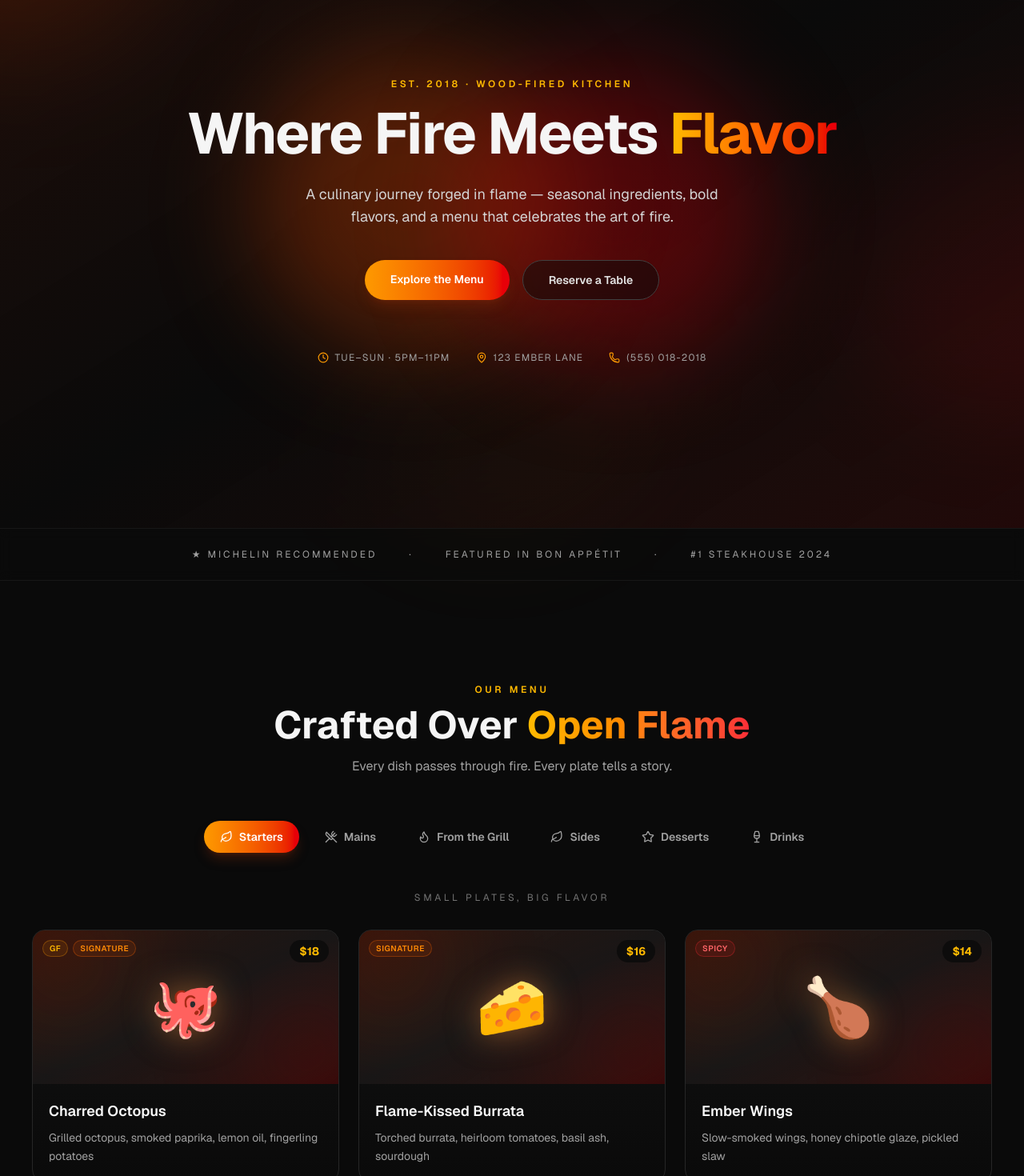
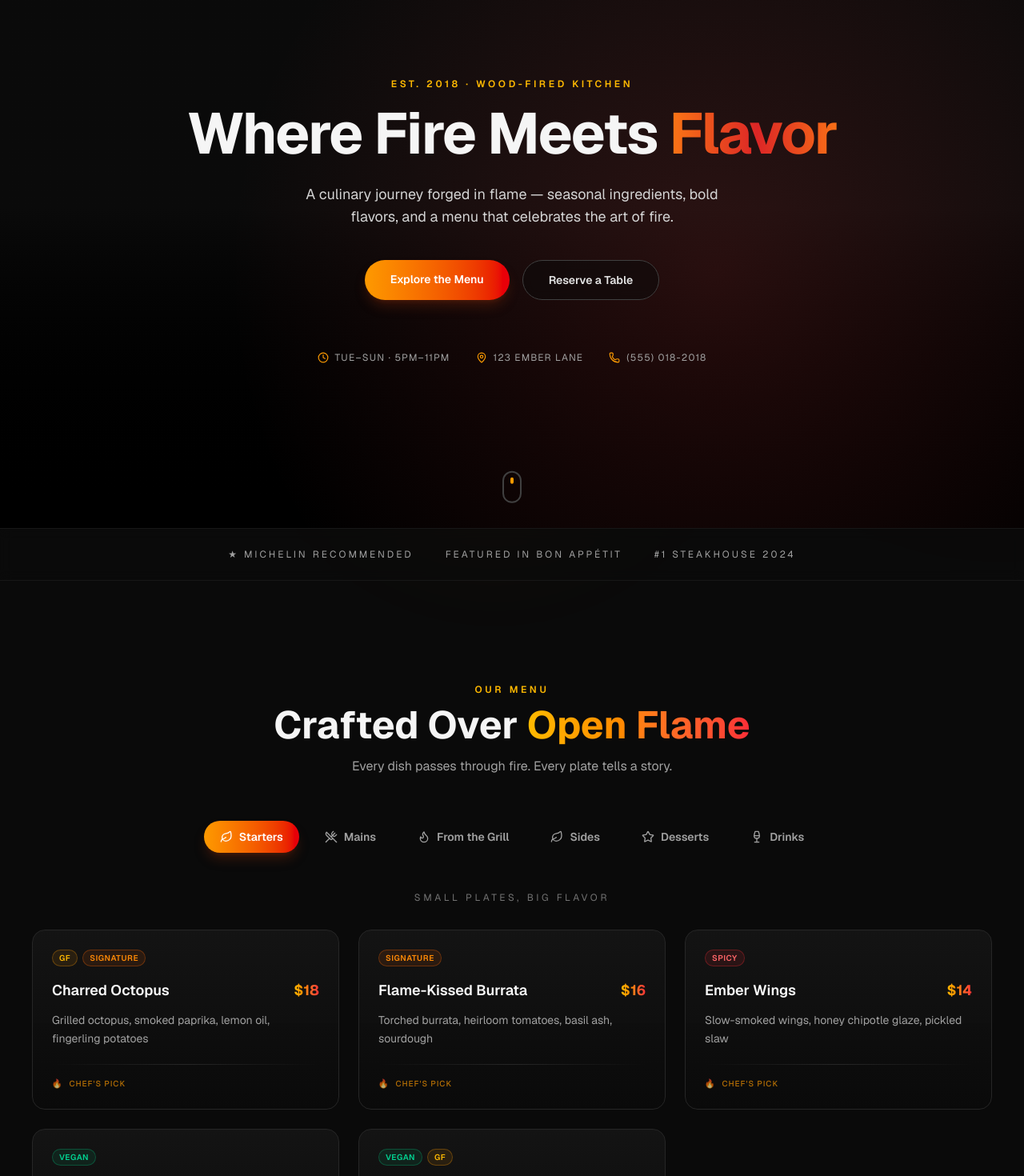
Before and after one commit to mytech134/fork-and-flame, a Next.js app: page / in a window 1280 px wide. Shown: the part 140-1610 px from the top of the page at 80% size. Built offline with nearby package versions, Linux system fonts and the light colour scheme.

Commit message:
restore animations, remove images

```diff
--- a/app/page.tsx
+++ b/app/page.tsx
@@ -1,6 +1,5 @@
 "use client";
 
-import Image from "next/image";
 import {
   motion,
   AnimatePresence,
@@ -28,7 +27,6 @@ interface MenuItem {
   name: string;
   description: string;
   price: string;
-  emoji: string;
   badges?: Badge[];
 }
 
@@ -50,35 +48,30 @@ const menuData: MenuCategory[] = [
         description:
           "Grilled octopus, smoked paprika, lemon oil, fingerling potatoes",
         price: "$18",
-        emoji: "🐙",
         badges: ["GF", "Signature"],
       },
       {
         name: "Flame-Kissed Burrata",
         description: "Torched burrata, heirloom tomatoes, basil ash, sourdough",
         price: "$16",
-        emoji: "🧀",
         badges: ["Signature"],
       },
       {
         name: "Ember Wings",
         description: "Slow-smoked wings, honey chipotle glaze, pickled slaw",
         price: "$14",
-        emoji: "🍗",
         badges: ["Spicy"],
       },
       {
         name: "Truffle Arancini",
         description: "Crispy risotto spheres, black truffle, parmesan cream",
         price: "$15",
-        emoji: "🍚",
         badges: ["Vegan"],
       },
       {
         name: "Smoked Beet Tartare",
         description: "Wood-roasted beets, capers, mustard seed, rye crisp",
         price: "$13",
-        emoji: "🥗",
         badges: ["Vegan", "GF"],
       },
     ],
@@ -93,42 +86,36 @@ const menuData: MenuCategory[] = [
         description:
           "45-day dry-aged ribeye, bone marrow butter, charred shallot",
         price: "$52",
-        emoji: "🥩",
         badges: ["Signature", "GF"],
       },
       {
         name: "Wood-Fired Salmon",
         description: "Cedar plank salmon, citrus glaze, charred fennel",
         price: "$34",
-        emoji: "🐟",
         badges: ["GF"],
       },
       {
         name: "Truffle Risotto",
         description: "Arborio rice, black truffle, aged parmesan",
         price: "$28",
-        emoji: "🍚",
         badges: ["Vegan"],
       },
       {
         name: "Ember Lamb Chops",
         description: "Harissa-rubbed lamb, mint yogurt, pomegranate",
         price: "$42",
-        emoji: "🍖",
         badges: ["Spicy", "GF"],
       },
       {
         name: "Fire-Roasted Half Chicken",
         description: "Brined 24h, smoked paprika rub, charred lemon",
         price: "$29",
-        emoji: "🍗",
         badges: ["GF"],
       },
       {
         name: "Charred Cauliflower Steak",
         description: "Tahini, dukkah, golden raisins, herb oil",
         price: "$24",
-        emoji: "🥦",
         badges: ["Vegan", "GF"],
       },
     ],
@@ -142,28 +129,24 @@ const menuData: MenuCategory[] = [
         name: "Tomahawk (for 2)",
         description: "60-day dry-aged tomahawk, smoked salt, chimichurri",
         price: "$95",
-        emoji: "🥩",
         badges: ["Signature"],
       },
       {
         name: "Wagyu Flat Iron",
         description: "A5 wagyu, bone marrow jus, charred spring onion",
         price: "$68",
-        emoji: "🥩",
         badges: ["GF"],
       },
       {
         name: "Smoked Short Rib",
         description: "12-hour smoked, coffee rub, horseradish cream",
         price: "$44",
-        emoji: "🍖",
         badges: ["Signature"],
       },
       {
         name: "Whole Grilled Branzino",
         description: "Lemon, thyme, olive oil, sea salt",
         price: "$38",
-        emoji: "🐟",
         badges: ["GF"],
       },
     ],
@@ -177,27 +160,23 @@ const menuData: MenuCategory[] = [
         name: "Charred Broccolini",
         description: "Chili flakes, lemon, toasted almond",
         price: "$9",
-        emoji: "🥦",
         badges: ["Vegan", "GF"],
       },
       {
         name: "Truffle Fries",
         description: "Hand-cut, truffle oil, parmesan, chive",
         price: "$11",
-        emoji: "🍟",
       },
       {
         name: "Ember Potatoes",
         description: "Fire-roasted, rosemary, garlic aioli",
         price: "$8",
-        emoji: "🥔",
         badges: ["Vegan"],
       },
       {
         name: "Smoked Corn Ribs",
         description: "Chipotle butter, cotija, lime",
         price: "$10",
-        emoji: "🌽",
         badges: ["Spicy"],
       },
     ],
@@ -211,27 +190,23 @@ const menuData: MenuCategory[] = [
         name: "Burnt Basque Cheesecake",
         description: "Caramelized top, berry compote",
         price: "$12",
-        emoji: "🍰",
         badges: ["Signature"],
       },
       {
         name: "Molten Chocolate",
         description: "Dark chocolate lava, vanilla bean ice cream",
         price: "$11",
-        emoji: "🍫",
       },
       {
         name: "Smoked Honey Panna Cotta",
         description: "Applewood smoked honey, toasted almonds",
         price: "$10",
-        emoji: "🍮",
         badges: ["GF"],
       },
       {
         name: "Campfire S'mores Tart",
         description: "Torched marshmallow, graham crust, dark ganache",
         price: "$12",
-        emoji: "🍩",
         badges: ["New"],
       },
     ],
@@ -245,27 +220,23 @@ const menuData: MenuCategory[] = [
         name: "Smoked Old Fashioned",
         description: "Bourbon, applewood smoke, orange bitters",
         price: "$16",
-        emoji: "🥃",
         badges: ["Signature"],
       },
       {
         name: "Ember Margarita",
         description: "Mezcal, chili-infused agave, charred lime",
         price: "$15",
-        emoji: "🍸",
         badges: ["Spicy"],
       },
       {
         name: "House Red / White",
         description: "Rotating selection, ask your server",
         price: "$12",
-        emoji: "🍷",
       },
       {
         name: "Zero-Proof Spritz",
         description: "Blood orange, rosemary, sparkling water",
         price: "$9",
-        emoji: "🍹",
         badges: ["Vegan", "GF"],
       },
     ],
@@ -309,10 +280,33 @@ export default function Home() {
 
   return (
     <div className="min-h-screen bg-neutral-950 text-neutral-100 font-sans overflow-x-hidden">
+      {/* Ambient glow */}
       <div className="pointer-events-none fixed inset-0 z-0">
-        <div className="absolute -top-40 -left-40 h-96 w-96 rounded-full bg-orange-600/20 blur-3xl" />
-        <div className="absolute top-1/3 -right-40 h-96 w-96 rounded-full bg-red-600/20 blur-3xl" />
-        <div className="absolute bottom-0 left-1/3 h-96 w-96 rounded-full bg-amber-500/10 blur-3xl" />
+        <motion.div
+          animate={{ scale: [1, 1.2, 1], opacity: [0.2, 0.3, 0.2] }}
+          transition={{ duration: 8, repeat: Infinity, ease: "easeInOut" }}
+          className="absolute -top-40 -left-40 h-96 w-96 rounded-full bg-orange-600/30 blur-3xl"
+        />
+        <motion.div
+          animate={{ scale: [1, 1.3, 1], opacity: [0.2, 0.35, 0.2] }}
+          transition={{
+            duration: 10,
+            repeat: Infinity,
+            ease: "easeInOut",
+            delay: 1,
+          }}
+          className="absolute top-1/3 -right-40 h-96 w-96 rounded-full bg-red-600/30 blur-3xl"
+        />
+        <motion.div
+          animate={{ scale: [1, 1.15, 1], opacity: [0.1, 0.25, 0.1] }}
+          transition={{
+            duration: 9,
+            repeat: Infinity,
+            ease: "easeInOut",
+            delay: 2,
+          }}
+          className="absolute bottom-0 left-1/3 h-96 w-96 rounded-full bg-amber-500/20 blur-3xl"
+        />
       </div>
 
       {/* -------------------- NAV -------------------- */}
@@ -331,7 +325,12 @@ export default function Home() {
             transition={{ duration: 0.6 }}
             className="flex items-center gap-2"
           >
+            <motion.div
+              animate={{ rotate: [0, -5, 5, -5, 0] }}
+              transition={{ duration: 3, repeat: Infinity, repeatDelay: 2 }}
+            >
               <Flame className="h-6 w-6 text-amber-500" />
+            </motion.div>
             <span className="text-lg font-bold tracking-[0.2em] uppercase bg-gradient-to-r from-amber-400 via-orange-500 to-red-500 bg-clip-text text-transparent">
               Fork & Flame
             </span>
@@ -369,14 +368,23 @@ export default function Home() {
         id="top"
         className="relative z-10 flex min-h-screen flex-col items-center justify-center overflow-hidden px-6 pt-32 pb-24 text-center"
       >
-        {/* Animated gradient background instead of image */}
         <motion.div
           style={{ y: heroY, opacity: heroOpacity }}
           className="absolute inset-0 z-0"
         >
-          <div className="relative h-full w-full bg-gradient-to-br from-orange-950/40 via-neutral-950 to-red-950/40">
-            <div className="absolute top-1/4 left-1/4 h-96 w-96 rounded-full bg-orange-600/30 blur-3xl" />
-            <div className="absolute bottom-1/4 right-1/4 h-96 w-96 rounded-full bg-red-600/30 blur-3xl" />
+          <div className="relative h-full w-full">
+            <div className="absolute inset-0 bg-gradient-to-b from-neutral-950 via-neutral-950 to-black" />
+            <motion.div
+              animate={{
+                background: [
+                  "radial-gradient(circle at 30% 40%, rgba(251,146,60,0.15), transparent 60%)",
+                  "radial-gradient(circle at 70% 60%, rgba(239,68,68,0.15), transparent 60%)",
+                  "radial-gradient(circle at 30% 40%, rgba(251,146,60,0.15), transparent 60%)",
+                ],
+              }}
+              transition={{ duration: 12, repeat: Infinity, ease: "easeInOut" }}
+              className="absolute inset-0"
+            />
           </div>
         </motion.div>
 
@@ -396,9 +404,20 @@ export default function Home() {
           className="relative z-10 max-w-4xl text-5xl font-bold leading-[1.05] tracking-tight md:text-7xl"
         >
           Where Fire Meets{" "}
-          <span className="bg-gradient-to-r from-amber-400 via-orange-500 to-red-600 bg-clip-text text-transparent">
+          <motion.span
+            animate={{
+              backgroundPosition: ["0% 50%", "100% 50%", "0% 50%"],
+            }}
+            transition={{ duration: 5, repeat: Infinity, ease: "linear" }}
+            style={{
+              backgroundImage:
+                "linear-gradient(90deg, #fbbf24, #f97316, #dc2626, #f97316, #fbbf24)",
+              backgroundSize: "200% 100%",
+            }}
+            className="bg-clip-text text-transparent"
+          >
             Flavor
-          </span>
+          </motion.span>
         </motion.h1>
 
         <motion.p
@@ -417,19 +436,23 @@ export default function Home() {
           transition={{ duration: 0.9, delay: 0.5 }}
           className="relative z-10 mt-10 flex flex-col gap-4 sm:flex-row"
         >
-          <a
+          <motion.a
             href="#menu"
-            className="group relative overflow-hidden rounded-full bg-gradient-to-r from-amber-500 to-red-600 px-8 py-3.5 text-sm font-semibold text-white shadow-lg shadow-orange-900/40 transition-transform hover:scale-105"
+            whileHover={{ scale: 1.05 }}
+            whileTap={{ scale: 0.98 }}
+            className="group relative overflow-hidden rounded-full bg-gradient-to-r from-amber-500 to-red-600 px-8 py-3.5 text-sm font-semibold text-white shadow-lg shadow-orange-900/40"
           >
             <span className="relative z-10">Explore the Menu</span>
-            <span className="absolute inset-0 -translate-x-full bg-gradient-to-r from-transparent via-white/30 to-transparent transition-transform duration-700 group-hover:translate-x-full" />
-          </a>
-          <a
+            <span className="absolute inset-0 -translate-x-full bg-gradient-to-r from-transparent via-white/40 to-transparent transition-transform duration-700 group-hover:translate-x-full" />
+          </motion.a>
+          <motion.a
             href="#reserve"
-            className="rounded-full border border-neutral-700 bg-neutral-950/50 px-8 py-3.5 text-sm font-semibold text-neutral-200 backdrop-blur transition hover:border-amber-500 hover:text-amber-400"
+            whileHover={{ scale: 1.05, borderColor: "#f59e0b" }}
+            whileTap={{ scale: 0.98 }}
+            className="rounded-full border border-neutral-700 bg-neutral-950/50 px-8 py-3.5 text-sm font-semibold text-neutral-200 backdrop-blur transition hover:text-amber-400"
           >
             Reserve a Table
-          </a>
+          </motion.a>
         </motion.div>
 
         <motion.div
@@ -448,16 +471,39 @@ export default function Home() {
             <Phone className="h-3.5 w-3.5 text-amber-500" /> (555) 018-2018
           </span>
         </motion.div>
+
+        {/* Scroll indicator */}
+        <motion.div
+          initial={{ opacity: 0 }}
+          animate={{ opacity: 1, y: [0, 10, 0] }}
+          transition={{
+            opacity: { delay: 1.2, duration: 1 },
+            y: { duration: 2, repeat: Infinity, ease: "easeInOut" },
+          }}
+          className="absolute bottom-8 left-1/2 -translate-x-1/2"
+        >
+          <div className="flex h-10 w-6 items-start justify-center rounded-full border-2 border-neutral-700 p-1.5">
+            <div className="h-2 w-1 rounded-full bg-amber-500" />
+          </div>
+        </motion.div>
       </section>
 
       {/* -------------------- SIGNATURE STRIP -------------------- */}
       <section className="relative z-10 border-y border-neutral-900 bg-neutral-950/60 py-6 backdrop-blur">
         <div className="mx-auto flex max-w-7xl flex-wrap items-center justify-center gap-x-10 gap-y-3 px-6 text-xs tracking-[0.25em] text-neutral-400 uppercase">
-          <span>★ Michelin Recommended</span>
-          <span className="hidden md:inline">·</span>
-          <span>Featured in Bon Appétit</span>
-          <span className="hidden md:inline">·</span>
-          <span>#1 Steakhouse 2024</span>
+          {["★ Michelin Recommended", "Featured in Bon Appétit", "#1 Steakhouse 2024"].map(
+            (text, i) => (
+              <motion.span
+                key={text}
+                initial={{ opacity: 0, y: 10 }}
+                whileInView={{ opacity: 1, y: 0 }}
+                viewport={{ once: true }}
+                transition={{ duration: 0.5, delay: i * 0.15 }}
+              >
+                {text}
+              </motion.span>
+            )
+          )}
         </div>
       </section>
 
@@ -489,10 +535,12 @@ export default function Home() {
             {menuData.map((section) => {
               const isActive = activeCategory === section.category;
               return (
-                <button
+                <motion.button
                   key={section.category}
                   onClick={() => setActiveCategory(section.category)}
-                  className={`relative flex items-center gap-2 rounded-full px-5 py-2.5 text-sm font-semibold transition-all duration-300 ${
+                  whileHover={{ scale: 1.05 }}
+                  whileTap={{ scale: 0.95 }}
+                  className={`relative flex items-center gap-2 rounded-full px-5 py-2.5 text-sm font-semibold transition-colors duration-300 ${
                     isActive
                       ? "text-white"
                       : "text-neutral-400 hover:text-neutral-200"
@@ -513,7 +561,7 @@ export default function Home() {
                     {section.icon}
                     {section.category}
                   </span>
-                </button>
+                </motion.button>
               );
             })}
           </div>
@@ -544,43 +592,54 @@ export default function Home() {
                   exit={{ opacity: 0, y: -20 }}
                   transition={{ duration: 0.45, delay: i * 0.05 }}
                   whileHover={{ y: -6 }}
-                  className="group relative overflow-hidden rounded-2xl border border-neutral-800 bg-gradient-to-b from-neutral-900/80 to-neutral-950 transition-colors hover:border-amber-500/50"
+                  className="group relative overflow-hidden rounded-2xl border border-neutral-800 bg-gradient-to-b from-neutral-900/80 to-neutral-950 p-6 transition-colors hover:border-amber-500/50"
                 >
-                  {/* Emoji / Gradient header — no image needed */}
-                  <div className="relative flex h-48 w-full items-center justify-center overflow-hidden bg-gradient-to-br from-orange-950/60 via-neutral-900 to-red-950/60">
-                    <div className="absolute inset-0 opacity-30">
-                      <div className="absolute -top-10 -left-10 h-40 w-40 rounded-full bg-orange-600/40 blur-3xl" />
-                      <div className="absolute -bottom-10 -right-10 h-40 w-40 rounded-full bg-red-600/40 blur-3xl" />
+                  {/* Fire glow on hover */}
+                  <div className="pointer-events-none absolute -inset-px rounded-2xl opacity-0 transition-opacity duration-500 group-hover:opacity-100">
+                    <div className="absolute inset-0 rounded-2xl bg-gradient-to-r from-amber-500/0 via-orange-500/10 to-red-500/0 blur-xl" />
                   </div>
-                    <span className="relative z-10 text-7xl drop-shadow-[0_0_20px_rgba(251,146,60,0.5)] transition-transform duration-500 group-hover:scale-125">
-                      {item.emoji}
-                    </span>
 
-                    {item.badges && item.badges.length > 0 && (
-                      <div className="absolute left-3 top-3 flex flex-wrap gap-1.5">
-                        {item.badges.map((b) => (
+                  <div className="relative z-10">
+                    {/* Badges row */}
+                    <div className="mb-4 flex flex-wrap items-center gap-1.5">
+                      {item.badges?.map((b) => (
                         <span
                           key={b}
-                            className={`rounded-full border px-2 py-0.5 text-[10px] font-semibold tracking-wider uppercase backdrop-blur ${badgeStyles[b]}`}
+                          className={`rounded-full border px-2 py-0.5 text-[10px] font-semibold tracking-wider uppercase ${badgeStyles[b]}`}
                         >
                           {b}
                         </span>
                       ))}
                     </div>
-                    )}
 
-                    <span className="absolute right-3 top-3 rounded-full bg-neutral-950/80 px-3 py-1 text-sm font-bold text-amber-400 backdrop-blur">
+                    {/* Name + Price */}
+                    <div className="flex items-start justify-between gap-4">
+                      <h3 className="text-lg font-semibold text-neutral-50 transition-colors group-hover:text-amber-400">
+                        {item.name}
+                      </h3>
+                      <span className="shrink-0 text-lg font-bold bg-gradient-to-r from-amber-400 to-red-500 bg-clip-text text-transparent">
                         {item.price}
                       </span>
                     </div>
 
-                  <div className="p-5">
-                    <h3 className="text-lg font-semibold text-neutral-50 transition-colors group-hover:text-amber-400">
-                      {item.name}
-                    </h3>
-                    <p className="mt-2 text-sm leading-relaxed text-neutral-400">
+                    {/* Description */}
+                    <p className="mt-3 text-sm leading-relaxed text-neutral-400">
                       {item.description}
                     </p>
+
+                    {/* Divider */}
+                    <div className="mt-5 h-[1px] w-full bg-gradient-to-r from-transparent via-neutral-800 to-transparent" />
+
+                    {/* Footer */}
+                    <div className="mt-4 flex items-center gap-2 text-[10px] font-medium tracking-widest text-amber-500/70 uppercase">
+                      <motion.span
+                        animate={{ scale: [1, 1.2, 1] }}
+                        transition={{ duration: 2, repeat: Infinity }}
+                      >
+                        🔥
+                      </motion.span>
+                      <span>Chef's Pick</span>
+                    </div>
                   </div>
                 </motion.article>
               ))}
@@ -634,10 +693,15 @@ export default function Home() {
               { label: "Dishes Served", value: "120k" },
               { label: "Chef Awards", value: "12" },
               { label: "Guest Rating", value: "4.9" },
-            ].map((stat) => (
-              <div
+            ].map((stat, i) => (
+              <motion.div
                 key={stat.label}
-                className="rounded-2xl border border-neutral-800 bg-neutral-900/50 p-6 text-center"
+                initial={{ opacity: 0, y: 20 }}
+                whileInView={{ opacity: 1, y: 0 }}
+                viewport={{ once: true }}
+                transition={{ duration: 0.5, delay: i * 0.1 }}
+                whileHover={{ scale: 1.05, borderColor: "#f59e0b" }}
+                className="rounded-2xl border border-neutral-800 bg-neutral-900/50 p-6 text-center transition-colors"
               >
                 <p className="bg-gradient-to-r from-amber-400 to-red-500 bg-clip-text text-3xl font-bold text-transparent">
                   {stat.value}
@@ -645,7 +709,7 @@ export default function Home() {
                 <p className="mt-2 text-xs tracking-widest text-neutral-400 uppercase">
                   {stat.label}
                 </p>
-              </div>
+              </motion.div>
             ))}
           </motion.div>
         </div>
@@ -702,14 +766,20 @@ export default function Home() {
                 whileInView={{ opacity: 1, y: 0 }}
                 viewport={{ once: true }}
                 transition={{ duration: 0.6, delay: i * 0.1 }}
-                className="rounded-2xl border border-neutral-800 bg-neutral-900/50 p-6"
+                whileHover={{ y: -6 }}
+                className="rounded-2xl border border-neutral-800 bg-neutral-900/50 p-6 transition-colors hover:border-amber-500/30"
               >
                 <div className="mb-4 flex gap-1">
                   {Array.from({ length: 5 }).map((_, idx) => (
-                    <Star
+                    <motion.div
                       key={idx}
-                      className="h-4 w-4 fill-amber-500 text-amber-500"
-                    />
+                      initial={{ opacity: 0, scale: 0 }}
+                      whileInView={{ opacity: 1, scale: 1 }}
+                      viewport={{ once: true }}
+                      transition={{ delay: i * 0.1 + idx * 0.05 }}
+                    >
+                      <Star className="h-4 w-4 fill-amber-500 text-amber-500" />
+                    </motion.div>
                   ))}
                 </div>
                 <p className="italic leading-relaxed text-neutral-300">
@@ -759,8 +829,10 @@ export default function Home() {
           whileInView={{ opacity: 1, y: 0 }}
           viewport={{ once: true }}
           transition={{ duration: 0.7, delay: 0.3 }}
+          whileHover={{ scale: 1.05 }}
+          whileTap={{ scale: 0.98 }}
           href="#"
-          className="mt-8 inline-block rounded-full bg-gradient-to-r from-amber-500 to-red-600 px-10 py-4 text-sm font-semibold text-white shadow-lg shadow-orange-900/40 transition-transform hover:scale-105"
+          className="mt-8 inline-block rounded-full bg-gradient-to-r from-amber-500 to-red-600 px-10 py-4 text-sm font-semibold text-white shadow-lg shadow-orange-900/40"
         >
           Reserve Now
         </motion.a>
```
Lines whose indentation alone changed are shown as unchanged.
